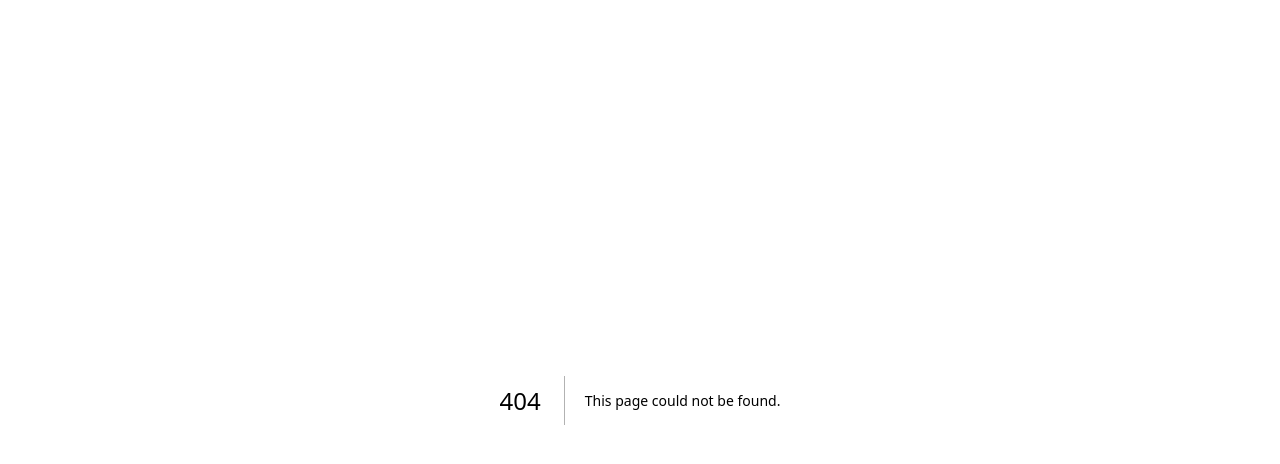
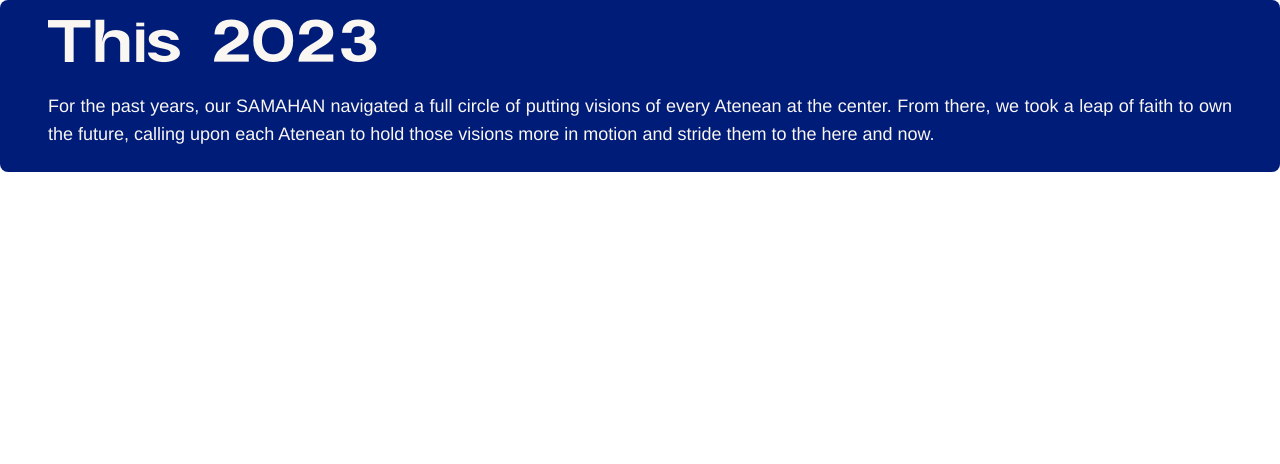
Before and after one commit to SAMAHAN-Systems-Development/samahan-at-the-get-go, a Next.js app: page /AboutFourthSectionBlueCard in a window 1280 px wide. Before the commit this address had no page. Shown: the top 464 px of the page. Built offline with nearby package versions, Linux system fonts and the light colour scheme.

Commit message:
chore: add app

```diff
--- /dev/null
+++ b/src/app/AboutFourthSectionBlueCard/page.tsx
@@ -0,0 +1,9 @@
+import AboutForthSectionBlueCard from "@/components/ui/AboutPage/AboutFourthSection/AboutForthSectionBlueCard";
+
+export default function Home() {
+  return (
+    <main>
+      <AboutForthSectionBlueCard year="This 2023" />
+    </main>
+  );
+}
--- a/src/components/Home/HomePage.tsx
+++ b/src/components/Home/HomePage.tsx
@@ -1,7 +1,6 @@
 import type { FC } from "react";
 import React from "react";
 
-import AboutForthSectionBlueCard from "@/components/ui/AboutPage/AboutFourthSection/AboutForthSectionBlueCard";
 import Button from "@/components/ui/Button";
 
 const HomePage: FC = () => {
@@ -19,7 +18,6 @@ const HomePage: FC = () => {
       >
         Click Me!
       </Button>
-      <AboutForthSectionBlueCard year="This 2023" />
     </>
   );
 };
```
